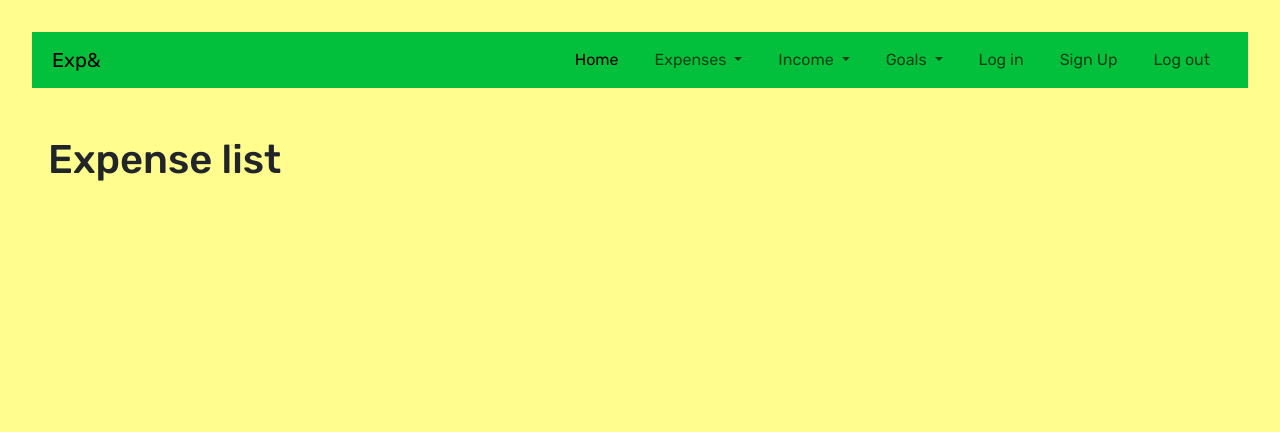
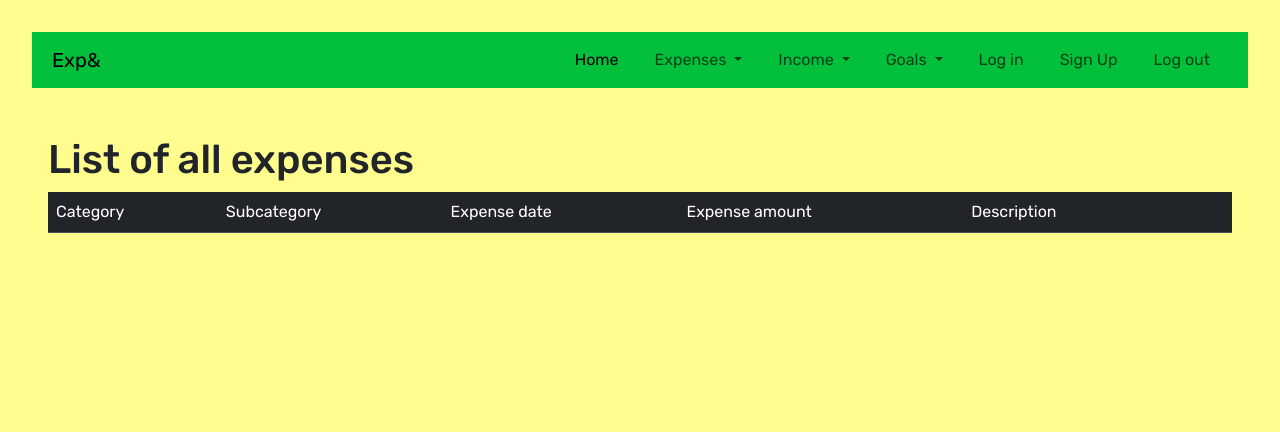
Before and after one commit to triin1/expAnd, a Django app: template main_app/templates/expenses/detail.html in a window 1280 px wide. Shown: the top 432 px of the page. Run offline with Django 5.2, Linux system fonts and the light colour scheme; the template is opened without the code that fills it, so the values that code supplies are empty.

Commit message:
expense list to table format, added edit and delete functions to all expense lines

```diff
--- a/main_app/templates/expenses/detail.html
+++ b/main_app/templates/expenses/detail.html
@@ -2,9 +2,33 @@
 
 {% block content %}
 
-    <h1>Expense list</h1>
-    {% for expense in expenses %}
-        <p>{{ expense.category.name }} {{ expense.subcategory.name }} {{ expense.expense_date }} {{ expense.expense_amount }}</p>
-    {% endfor %}
+    <h1>List of all expenses</h1>
+    <table class="table table-hover">
+        <thead class="table-dark">
+            <tr>
+                <th scope="col">Category</th>
+                <th scope="col">Subcategory</th>
+                <th scope="col">Expense date</th>
+                <th scope="col">Expense amount</th>
+                <th scope="col">Description</th>
+                <th scope="col"></th>
+                <th scope="col"></th>
+            </tr>
+        </thead>
+        <tbody>
+            {% for expense in expenses %}
+                <tr>
+                    <td>{{ expense.category.name }}</td>
+                    <td>{{ expense.subcategory.name }}</td>
+                    <td>{{ expense.expense_date }}</td>
+                    <td>{{ expense.expense_amount }}</td>
+                    <td>{{ expense.description }}</td>
+                    <td><a href="{% url 'update_expense' expense.id %}">Edit</a></td>
+                    <td><a href="{% url 'delete_expense' expense.id %}">Delete</a></td>
+                </tr>
+            {% endfor %}
+        </tbody>
+    </table>
+
 
 {% endblock %}
--- a/main_app/urls.py
+++ b/main_app/urls.py
@@ -13,6 +13,8 @@ urlpatterns = [
     path('categories/<int:pk>/sub_delete/', views.SubcategoryDelete.as_view(), name='delete_subcategory'),
 
     path('expenses/', views.expenses_index, name="expense_index"),
-    path('expenses/detail', views.expenses_detail, name="expense_detail"),
+    path('expenses/detail/', views.expenses_detail, name="expense_detail"),
     path('expenses/add/', views.add_expense, name='add_expense'),
+    path('expenses/<int:pk>/update/', views.ExpenseUpdate.as_view(), name='update_expense'),
+    path('expenses/<int:pk>/delete/', views.ExpenseDelete.as_view(), name='delete_expense'),
 ]
```
Also changed, not shown: main_app/templates/main_app/expense_confirm_delete.html (added, +16 -0 lines), main_app/templates/main_app/expense_form.html (added, +11 -0 lines), main_app/views.py (+11 -0 lines).
